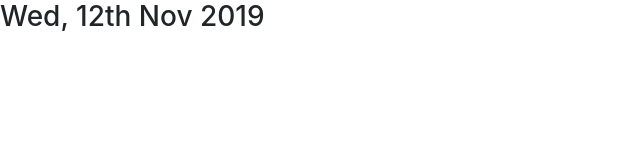
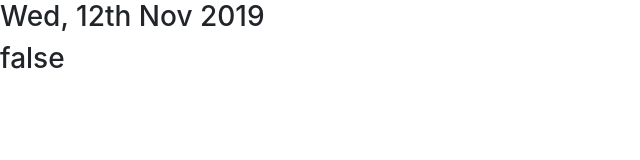
Before and after one commit to pdyban/homehab, a React (Create React App) app: page / in a window 1280 px wide. Shown: the top 160 px of the page, without its empty margins (0-640 px from the left). Built offline with nearby package versions, Linux system fonts and the light colour scheme.

Commit message:
Add Presence component

```diff
--- a/src/App.js
+++ b/src/App.js
@@ -1,10 +1,12 @@
 import './App.scss';
 import DateTime from './components/DateTime/DateTime.js';
+import Presence from './components/Presence/Presence.js';
 
 function App() {
   return (
     <div className="App">
       <DateTime date="Wed, 12th Nov 2019" />
+      <Presence />
     </div>
   );
 }
--- /dev/null
+++ b/src/components/Presence/Presence.js
@@ -0,0 +1,23 @@
+import './Presence.css'
+import React, { Component } from 'react';
+
+class Presence extends Component {
+  constructor(props) {
+    super(props);
+    this.state = {
+      present: 'false'
+    };
+  }
+
+  componentDidMount() {}
+
+  componentWillUnmount() {}
+
+  render() {
+    return (
+      <div><h3>{this.state.present}</h3></div>
+    )
+  }
+}
+
+export default Presence;
```
Also changed, not shown: src/components/Presence/Presence.css (added).
